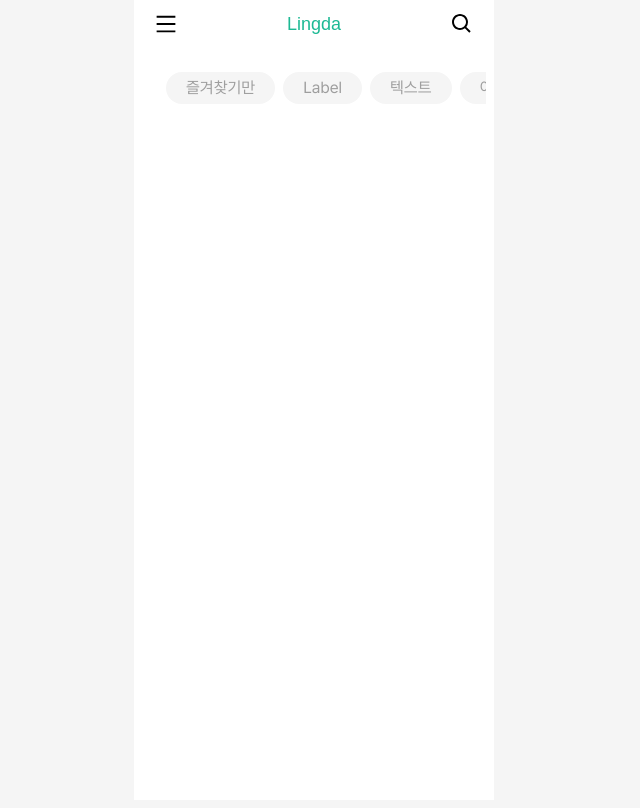
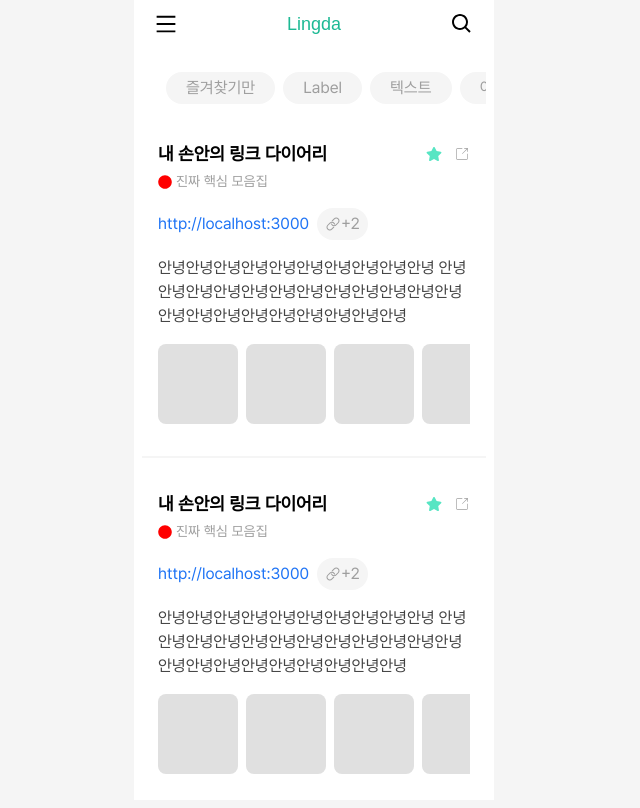
Before and after one commit to LinkDiary-Lingda/Lingda-Nextjs, a Next.js app: page /my in a window 1280 px wide. Shown: the whole page, without its empty margins (326-966 px from the left). Built offline with nearby package versions, Linux system fonts and the light colour scheme; a web font is replaced by a local one.

Commit message:
[LINGDA-55] Topic UI componenet

```diff
--- a/src/app/my/page.tsx
+++ b/src/app/my/page.tsx
@@ -1,9 +1,14 @@
 import Categories from './categories';
+import Topic from './topic';
 
 export default function My() {
   return (
     <>
       <Categories />
+      <section className="mt-1 flex flex-col">
+        <Topic />
+        <Topic />
+      </section>
     </>
   );
 }
--- /dev/null
+++ b/src/app/my/topic.tsx
@@ -0,0 +1,51 @@
+import React from 'react';
+import { CiShare1 } from 'react-icons/ci';
+import { FaCircle, FaRegStar, FaStar } from 'react-icons/fa';
+import { IoIosLink } from 'react-icons/io';
+
+export default function Topic() {
+  return (
+    <div className="px-4 py-8 border-b-2 border-Gray-02 flex flex-col gap-4">
+      <div>
+        <div className="flex justify-between items-center">
+          <h2 className="text-Heading-4 font-bold">내 손안의 링크 다이어리</h2>
+          <div className="flex gap-3">
+            <FaStar color="#57E5C3" size={16} />
+            <CiShare1 color="#9E9E9E" size={16} />
+          </div>
+        </div>
+        <div className="flex items-center gap-1 mt-1">
+          <FaCircle color="red" size={14} />
+          <p className="text-Gray-06 text-Body-2">진짜 핵심 모음집</p>
+        </div>
+      </div>
+      <div className=" flex gap-2 items-center">
+        <a href="http://localhost:3000" className="text-Blue-02 text-Body-1">
+          http://localhost:3000
+        </a>
+        <button className="flex items-center text-Gray-06 bg-Gray-02 px-2 py-1 rounded-full">
+          <IoIosLink />
+          <p>+2</p>
+        </button>
+      </div>
+      <div>
+        <article className="w-full text-Gray-09">
+          안녕안녕안녕안녕안녕안녕안녕안녕안녕안녕
+          안녕안녕안녕안녕안녕안녕안녕안녕안녕안녕안녕안녕안녕안녕안녕안녕안녕안녕안녕안녕안녕
+        </article>
+      </div>
+      <div className="flex gap-2 overflow-x-auto scrollbar-hide">
+        <p className="h-[80px] w-[80px] rounded-lg bg-Gray-04 flex-shrink-0"></p>
+        <p className="h-[80px] w-[80px] rounded-lg bg-Gray-04 flex-shrink-0"></p>
+        <p className="h-[80px] w-[80px] rounded-lg bg-Gray-04 flex-shrink-0"></p>
+        <p className="h-[80px] w-[80px] rounded-lg bg-Gray-04 flex-shrink-0"></p>
+        <p className="h-[80px] w-[80px] rounded-lg bg-Gray-04 flex-shrink-0"></p>
+        <p className="h-[80px] w-[80px] rounded-lg bg-Gray-04 flex-shrink-0"></p>
+        <p className="h-[80px] w-[80px] rounded-lg bg-Gray-04 flex-shrink-0"></p>
+        <p className="h-[80px] w-[80px] rounded-lg bg-Gray-04 flex-shrink-0"></p>
+        <p className="h-[80px] w-[80px] rounded-lg bg-Gray-04 flex-shrink-0"></p>
+        <p className="h-[80px] w-[80px] rounded-lg bg-Gray-04 flex-shrink-0"></p>
+      </div>
+    </div>
+  );
+}
```
